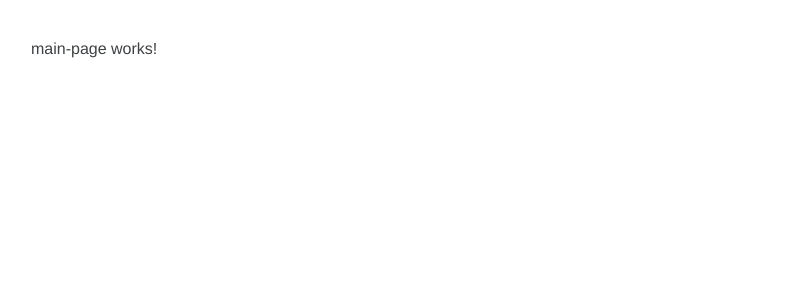
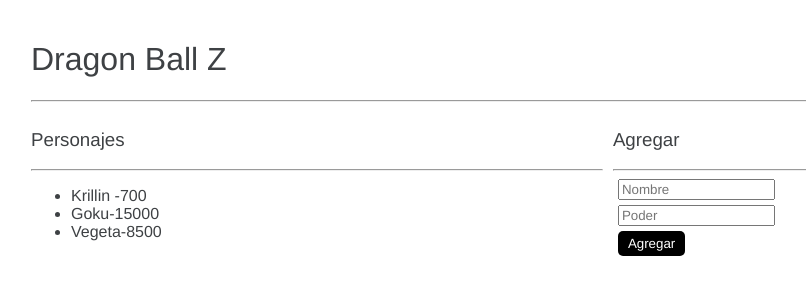
Before and after one commit to epassano/CursoAngular-Seccion-5--Expandiendo-nuestras-bases, an Angular app: page / in a window 1280 px wide. Shown: the top 300 px of the page, without its empty margins (9-815 px from the left). Built offline with nearby package versions, Linux system fonts and the light colour scheme.

Commit message:
58. Diseño de la pantalla a trabajar

```diff
--- a/src/app/dbz/main-page/main-page.component.html
+++ b/src/app/dbz/main-page/main-page.component.html
@@ -1 +1,24 @@
-<p>main-page works!</p>
+<h1>Dragon Ball Z</h1>
+<hr>
+<div class="row">
+    <div class="col">
+        <h3>Personajes</h3>
+        <hr>
+        <ul>
+            <li>Krillin -700</li>
+            <li>Goku-15000</li>
+            <li>Vegeta-8500</li>
+        </ul>
+    </div>
+    <div class="col">
+        <h3>Agregar</h3>
+        <hr>
+        <form>
+            <input type="text" placeholder="Nombre">
+            <input type="text" placeholder="Poder">
+            <button>
+                Agregar
+            </button>
+        </form>
+    </div>
+</div>
--- a/src/styles.css
+++ b/src/styles.css
@@ -38,3 +38,15 @@
   .p-1 {
     padding: 1px;
   }
+  .row {
+    display: flex;
+  }
+  .col{
+    flex-grow: 1;
+    margin-right: 10px;
+  }
+
+  input{
+    display: block;
+    margin: 5px;
+  }
```
